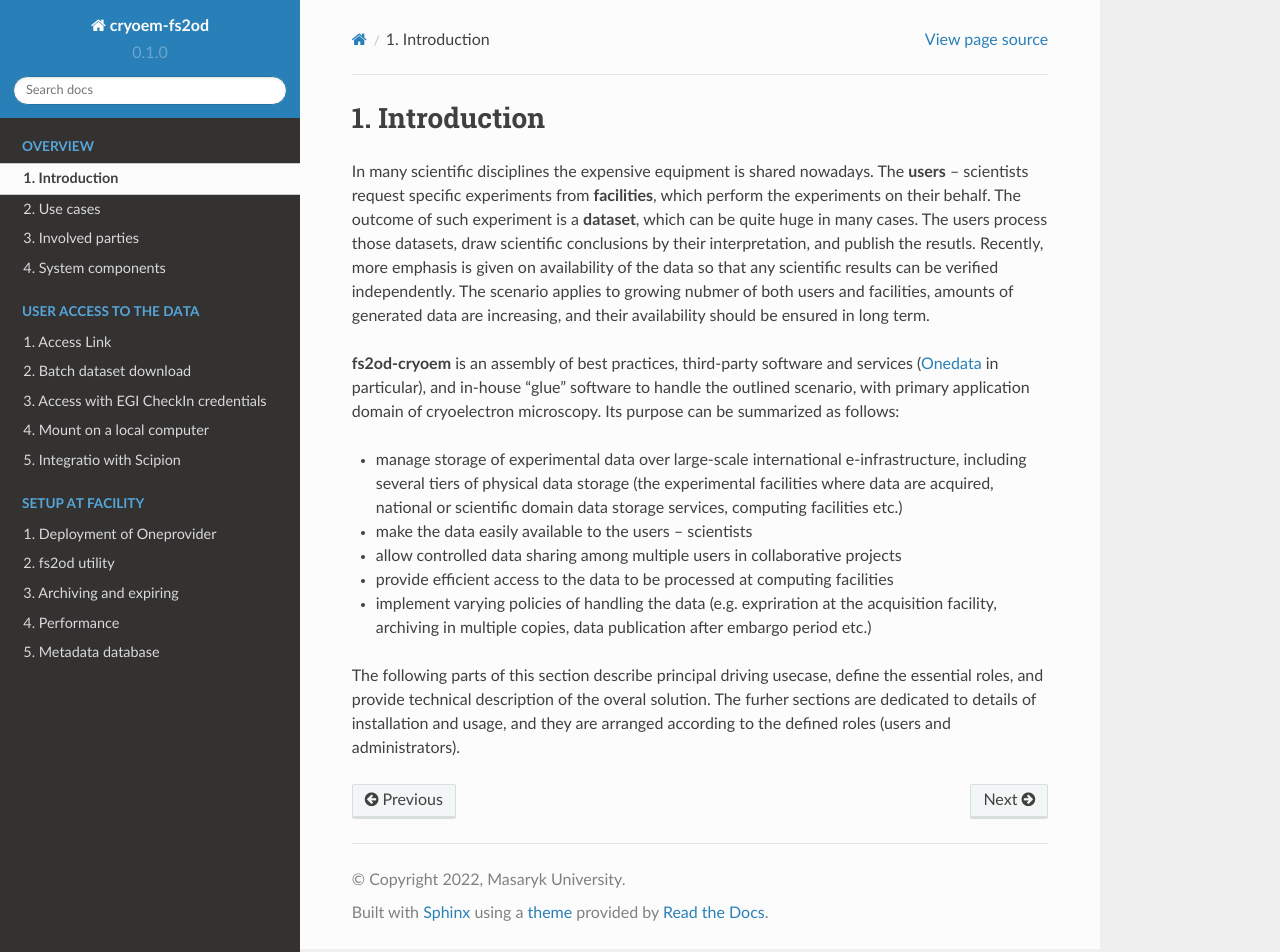
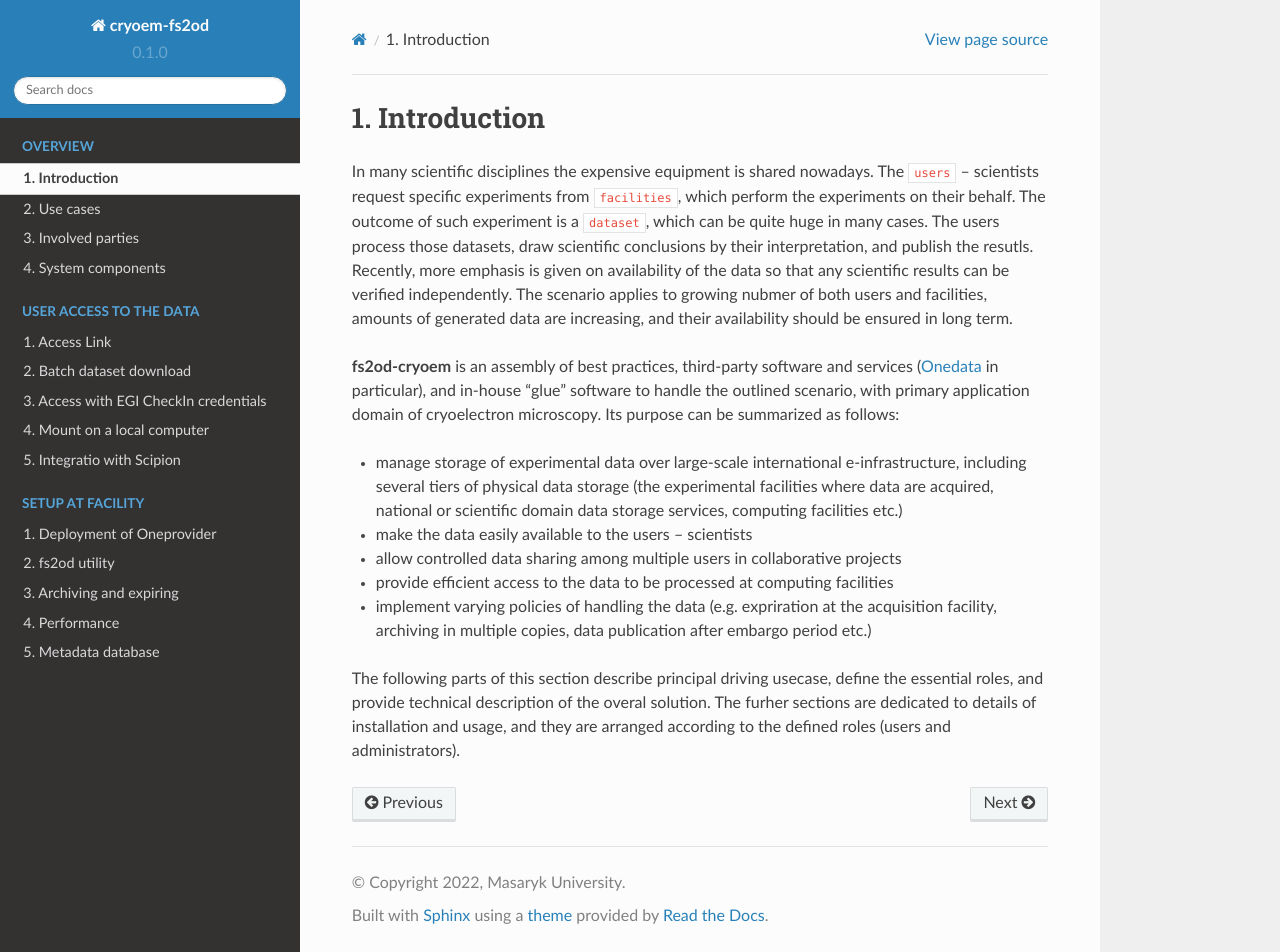
Before and after one commit to svobtom/onedata4sci, a Sphinx documentation site: the page built from docs/source/introduction/index.rst, in a window 1280 px wide and 952 px high. Built offline with Sphinx 7.4.7 and the Read the Docs theme 2.0.0, drawn with Linux system fonts in a browser that asks for light colours.

Commit message:
better emph

```diff
--- a/docs/source/introduction/index.rst
+++ b/docs/source/introduction/index.rst
@@ -2,9 +2,9 @@ Introduction
 ============
 
 In many scientific disciplines the expensive equipment is shared nowadays.
-The **users** -- scientists request specific experiments from **facilities**, which perform the experiments
+The ``users`` -- scientists request specific experiments from ``facilities``, which perform the experiments
 on their behalf.
-The outcome of such experiment is a **dataset**, which can be quite huge in many cases.
+The outcome of such experiment is a ``dataset``, which can be quite huge in many cases.
 The users process those datasets, draw scientific conclusions by their interpretation, and publish the resutls.
 Recently, more emphasis is given on availability of the data so that any scientific results can be verified independently.
 The scenario applies to growing nubmer of both users and facilities, amounts of generated data are increasing,
```
